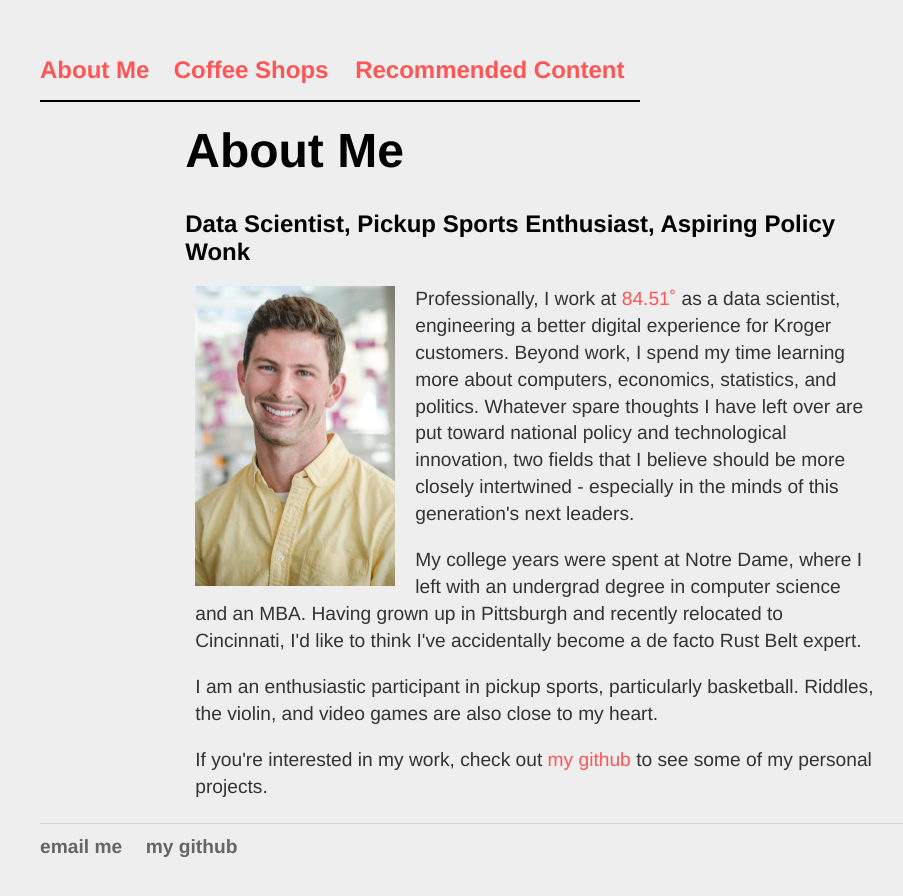
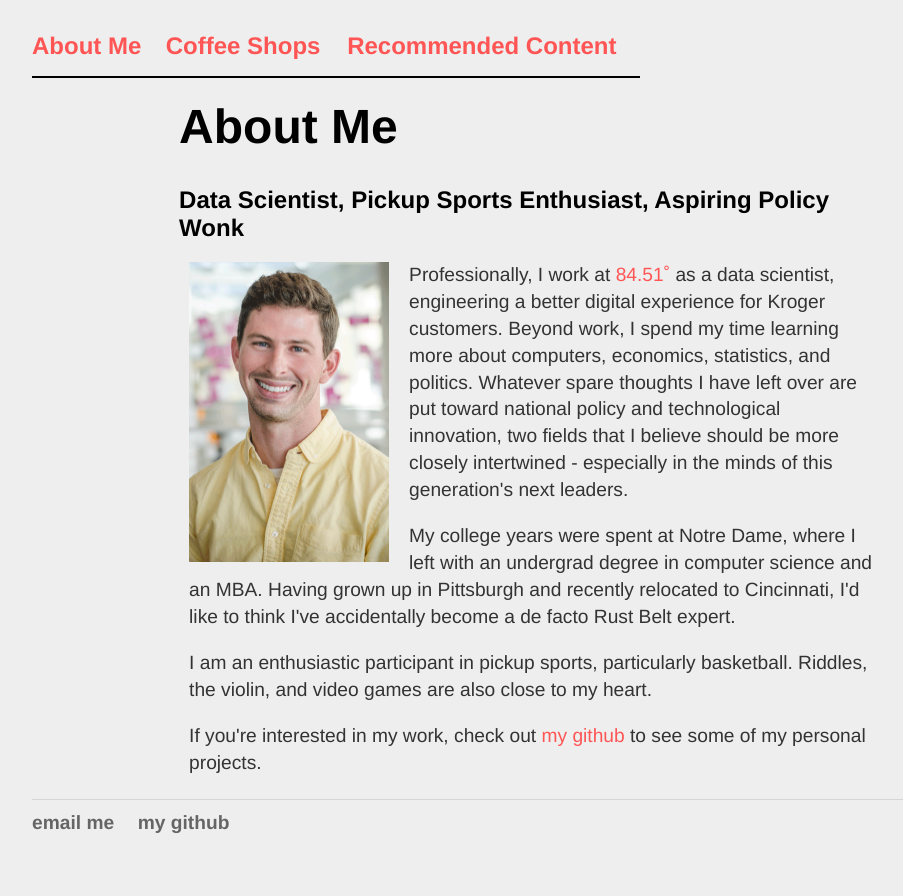
Before and after one commit to eswan18/ethanswan.com, a Jekyll site: the page built from index.html, in a window 1280 px wide. Shown: the top 896 px of the page, without its empty margins (0-903 px from the left). Built offline with Jekyll 4.4.1, drawn with Linux system fonts in a browser that asks for light colours.

Commit message:
tweaked margins

```diff
--- a/css/main.css
+++ b/css/main.css
@@ -6,7 +6,7 @@
 }
 body {
     background-color: #EEEEEE;
-    margin: 40px 40px;
+    margin: 1em 2em;
 }
 .container {
     margin-left: auto;
```
